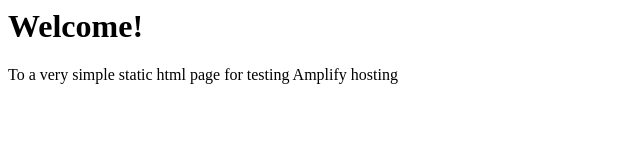
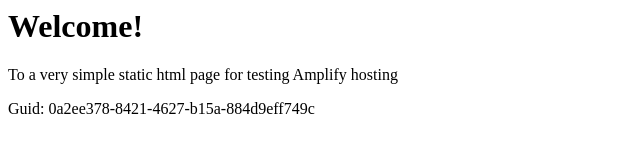
Before and after one commit to aws-aemilia-pdx/Github-PR-Commit-Integration-Test-DoNotTouch-Gith-P5X5MO5I-v1-prod-us-west-2, a website: page src/index.html in a window 1280 px wide. Shown: the whole page, without its empty margins (0-640 px from the left). Drawn offline with Linux system fonts and the light colour scheme.

Commit message:
commit from integ tests

```diff
--- a/src/index.html
+++ b/src/index.html
@@ -1,3 +1,5 @@
+
+
 <html lang="en">
 
 <head>
@@ -10,6 +12,6 @@
 <body>
     <h1>Welcome!</h1>
     <p>To a very simple static html page for testing Amplify hosting</p>
-</body>
+    <p>Guid: 0a2ee378-8421-4627-b15a-884d9eff749c</p></body>
 
 </html>
```
